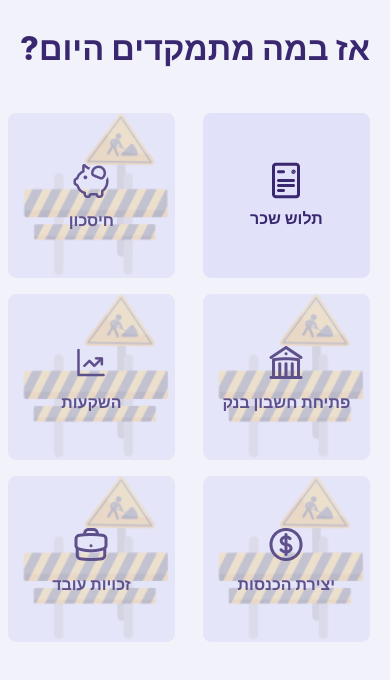
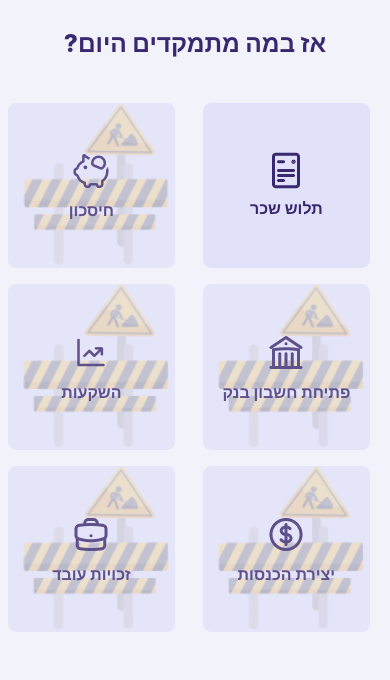
Before and after one commit to eyalmendel/teen-finance, a React Native app: screen /Subjects in a window 390 px wide. Shown: the top 680 px of the page. Built offline with nearby package versions, Linux system fonts and the light colour scheme.

Commit message:
[fix] screen title text size

```diff
--- a/app/components/ScreenTitle.tsx
+++ b/app/components/ScreenTitle.tsx
@@ -15,7 +15,7 @@ function ScreenTitle({ text, style }: Props) {
 
 const styles = StyleSheet.create({
     text: {
-        fontSize: moderateScale(TEXT.size.mediumHeadline),
+        fontSize: moderateScale(TEXT.size.smallHeadline),
         textAlign: 'center',
         fontWeight: TEXT.weight.extraBold,
         color: COLORS.primary,
```
